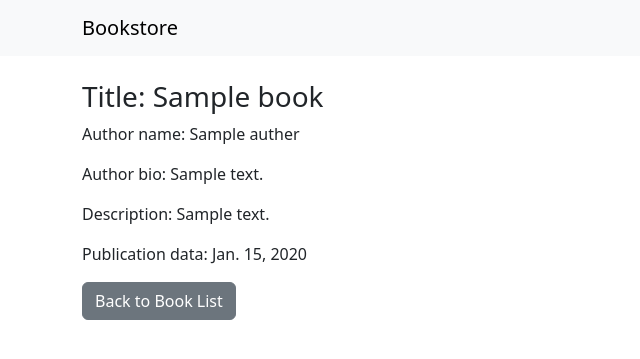
After one commit to doostiyan/django_course, a Django app: page /books/1/ in a window 1280 px wide. The commit adds this page. Shown: the top 359 px of the page, without its empty margins (0-640 px from the left). Run offline with Django 4.2, Linux system fonts and the light colour scheme; tables that the repository leaves empty hold one stand-in row (values such as "Sample post").

Commit message:
j4 one to many

```diff
--- a/books/admin.py
+++ b/books/admin.py
@@ -1,5 +1,7 @@
 from django.contrib import admin
-from books.models import Book
+from books.models import Book,Auther
 
 admin.site.register(Book)
+admin.site.register(Auther)
+
 # Register your models here.
--- a/books/models.py
+++ b/books/models.py
@@ -1,8 +1,15 @@
 from django.db import models
 
+class Auther(models.Model):
+    name = models.CharField(max_length=200)
+    bio = models.TextField()
+
+    def __str__(self):
+        return self.name
 
 class Book(models.Model):
     title = models.CharField(max_length=200)
+    author = models.ForeignKey(Auther, on_delete=models.CASCADE, null=True, blank=True)
     description = models.TextField()
     publication_date = models.DateField()
 
--- a/books/urls.py
+++ b/books/urls.py
@@ -1,7 +1,8 @@
 from django.urls import path
+from books.views import books_list, detail
 
-from books.views import books_list
-
+app_name = "books"
 urlpatterns = [
-    path("", books_list)
+    path("", books_list, name="list"),
+    path("<int:book_id>/", detail, name="detail")
 ]
--- a/books/views.py
+++ b/books/views.py
@@ -8,3 +8,8 @@ def books_list(request):
 
     return render(request, "books/list.html", {"books": books})
 # Create your views here.
+
+def detail(request, book_id):
+    book = Book.objects.get(pk=book_id)
+
+    return render(request, template_name="books/detail.html", context={"book": book})
--- /dev/null
+++ b/templates/books/detail.html
@@ -0,0 +1,21 @@
+{% extends "base.html" %}
+
+
+{% block title %}
+    Book List
+{% endblock %}
+
+{% block content %}
+    <div class="container mt-4">
+        <div class="row">
+            <div class="col-md-8">
+                <h3>Title: {{ book.title }}</h3>
+                <p>Author name: {{ book.author.name }}</p>
+                <p>Author bio: {{ book.author.bio }}</p>
+                <p>Description: {{ book.description }}</p>
+                <p>Publication data: {{ book.publication_date }}</p>
+                <a href="{% url 'books:list' %}" class="btn btn-secondary">Back to Book List</a>
+            </div>
+        </div>
+    </div>
+{% endblock %}
--- a/templates/books/list.html
+++ b/templates/books/list.html
@@ -15,9 +15,9 @@
                     <div class="card">
                         <div class="card-body">
                             <h5>{{ book.title }}</h5>
-                            <p>{{ book.description }}</p>
+                            <p>{{ book.author }}</p>
                             <p>{{ book.publication_date }}</p>
-                            <a href="#" class="btn btn-primary">Details</a>
+                            <a href="{% url 'books:detail' book.id %}" class="btn btn-primary">Details</a>
                         </div>
                     </div>
                 </div>
```
